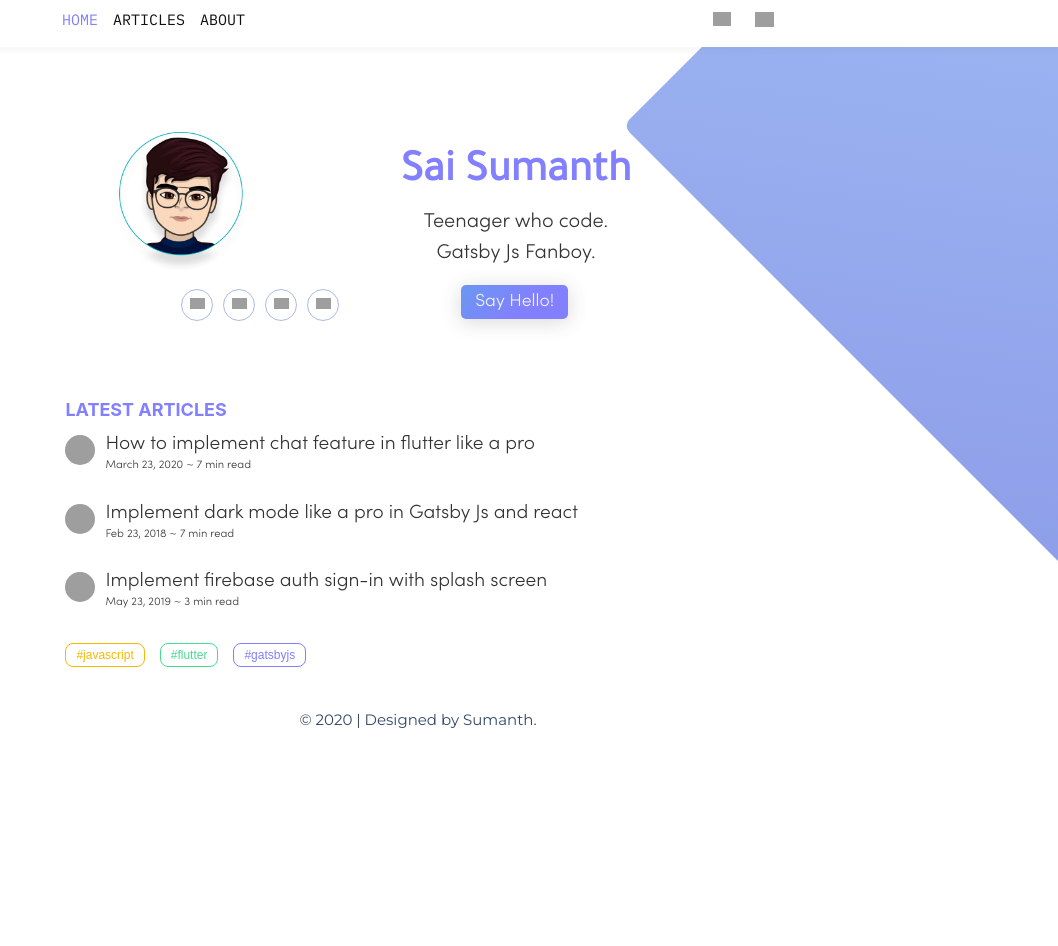
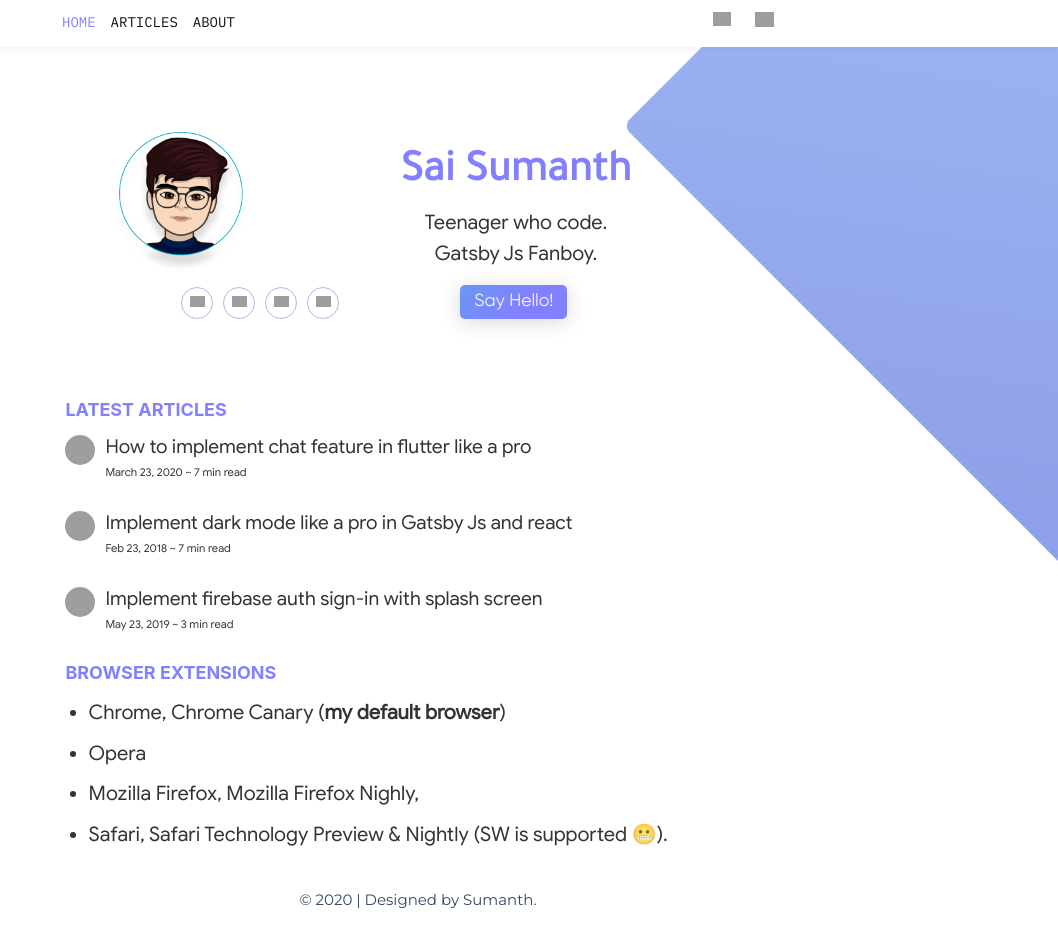
Before and after one commit to Sai7xp/personal-site, a Gatsby site: page / in a window 1280 px wide. Shown: the whole page, without its empty margins (222-1280 px from the left). Before the commit the page ends 800 px from the top, so only its background shows below. Built offline with nearby package versions, Linux system fonts and the light colour scheme; Gatsby itself is replaced by a stand-in of ours; some packages are replaced by stand-ins of ours; grey boxes are pictures that could not be loaded.

Commit message:
font changes

```diff
--- a/src/components/aboutme.js
+++ b/src/components/aboutme.js
@@ -5,7 +5,7 @@ import svg1 from "../images/site-icon.png"
 import svg from "../images/SVG/2.svg"
 import SEO from "../components/seo"
 const AboutDesc = styled.h2`
-  font-family: "Quicksand", sans-serif;
+  /* font-family: "Quicksand", sans-serif; */
   font-weight: 300;
   line-height: 1.45;
   max-width: 560px;
--- a/src/components/articlesList.js
+++ b/src/components/articlesList.js
@@ -13,8 +13,7 @@ const articlesList = () => {
           color: `#444452`,
           color: `var(--theme)`,
           fontSize: `18px`,
-          textTransform:`uppercase`
-
+          textTransform: `uppercase`,
         }}
       >
         <span>Latest Articles</span>
@@ -44,11 +43,11 @@ const articlesList = () => {
           style={{
             // display:`inline`
             margin: `0`,
-            lineHeight: `1.0`,
+            lineHeight: `1.2`,
             fontSize: `1.2rem`,
           }}
         >
-          How to implement chat feature in flutter like a pro  <br />{" "}
+          How to implement chat feature in flutter like a pro <br />{" "}
           <small
             style={{
               // textAlign:`center`,
@@ -87,7 +86,7 @@ const articlesList = () => {
           style={{
             // display:`inline`
             margin: `0`,
-            lineHeight: `1.0`,
+            lineHeight: `1.2`,
             fontSize: `1.2rem`,
           }}
         >
@@ -130,7 +129,7 @@ const articlesList = () => {
           style={{
             // display:`inline`
             margin: `0`,
-            lineHeight: `1.0`,
+            lineHeight: `1.2`,
             fontSize: `1.2rem`,
           }}
         >
@@ -149,12 +148,12 @@ const articlesList = () => {
         </p>
       </div>
 
-      <button
+      {/* <button
         style={{
           border: `1px solid #F7B801`,
           borderRadius: `8px`,
           padding: `4px 10px`,
-          // margin:`0 auto`
+          margin:`0 auto`,
 
           fontSize: `12px`,
           backgroundColor: `#FFF7DD`,
@@ -192,7 +191,33 @@ const articlesList = () => {
         }}
       >
         #gatsbyjs
-      </button>
+      </button> */}
+
+      <h4
+        className=".article-head"
+        style={{
+          fontFamily: `"Inter", sans-serif`,
+          margin: `0`,
+          display: `flex`,
+          marginBottom: `15px`,
+          color: `#444452`,
+          color: `var(--theme)`,
+          fontSize: `18px`,
+          textTransform: `uppercase`,
+        }}
+      >
+        <span>Browser Extensions</span>
+      </h4>
+      <ul>
+        <li>
+          Chrome, Chrome Canary (<strong>my default browser</strong>)
+        </li>
+        <li>Opera</li>
+        <li>Mozilla Firefox, Mozilla Firefox Nighly,</li>
+        <li>
+          Safari, Safari Technology Preview &amp; Nightly (SW is supported 😬).
+        </li>
+      </ul>
     </div>
   )
 }
--- a/src/components/header.js
+++ b/src/components/header.js
@@ -7,9 +7,10 @@ import scrollTo from "gatsby-plugin-smoothscroll"
 import AniLink from "gatsby-plugin-transition-link/AniLink"
 const HeaderLink = styled(Link)`
   color: #111111;
-  font-size: 15px;
+  font-size: 14px;
   margin-right: 15px;
   font-family: "IBM Plex Mono", monospace;
+  /* font-family: "sans", sans-serif; */
   text-transform: uppercase;
   font-weight: 400;
   text-decoration: none;
--- a/src/styles/global.css
+++ b/src/styles/global.css
@@ -9,10 +9,10 @@
 }
 
 @font-face {
-  font-family: "Apercu";
+  font-family: "Sans";
   font-style: normal;
   font-weight: 300;
-  src: url(../styles/fonts/Apercu_Light.otf);
+  src: url(../styles/fonts/GoogleSans-Regular.ttf);
 }
 @font-face {
   font-family: "sofia";
@@ -57,28 +57,9 @@ body {
   background-color: var(--bg);
   background-color: #ffffff;
   transition: 0.2s ease-out;
-  font-family: "sofia", sans-serif !important;
-  /* font-family: "Quicksand", sans-serif !important; */
+  font-family: "sans", sans-serif !important;
   font-size: 1.25rem;
 }
-
-/* .mai { */
-/* overflow: hidden; */
-/* max-width: 44em; */
-/* background-color: #f8f8f8; */
-/* background-color: #ffffff; */
-/* margin: 0 auto; */
-/* justify-content: center; */
-/* align-content: center; */
-/* align-items: center; */
-/* padding: 0 2.4em; */
-/* margin-left: auto; */
-/* margin-right: auto; */
-/* max-width: 678px; */
-/* margin-top: 72px; */
-/* padding: 2.175rem 1.0875rem; */
-/* padding-top: 0px; */
-/* } */
 
 .social-cont {
   display: flex;
@@ -88,7 +69,6 @@ body {
 .circle-cont {
   height: 32px;
   width: 32px;
-  /* background-color: #bbb; */
   border: 1px solid rgb(172, 186, 230);
   border-radius: 50%;
   display: inline-block;
--- a/src/styles/header.css
+++ b/src/styles/header.css
@@ -4,6 +4,7 @@
   border-radius: 5px;
   margin-right: 10px;
   float: right;
+  font-family: "Gilroy",sans-serif;
   padding: 1.8px 14px;
   box-shadow: 0 3px 20px rgba(66, 66, 66, 0.2);
   /* color:rgb(121, 150, 245) ; */
--- a/src/template/single-post.css
+++ b/src/template/single-post.css
@@ -4,9 +4,9 @@ h3,
 h4,
 h5,
 h6 {
-  font-family: "sofia", sans-serif;
+  font-family: "sans", sans-serif;
   margin-bottom: 12px;
-  font-size: 500;
+  font-weight: 500;
   font-size: 1em;
   color:var(--theme);
 }
@@ -18,11 +18,12 @@ body {
 
 p {
   line-height: 1.5em;
-  font-size: 18px;
+  font-size: 16px;
   color: var(--textNormal);
-  color: #444452;
-  color: #383838;
-  color: #24292e;
+  /* color: #444452; */
+  /* color: #383838; */
+  /* color: #24292e; */
+  color: #3c4043;
   /* color: var(--secondaryText); */
   transition: "color 0.2s ease-out, background 0.2s ease-out";
   /* font-family: "Gilroy",sans-serif; */
@@ -32,7 +33,7 @@ h1 {
   font-size: 1.4em;
   /* line-height: 1.125em; */
   color: var(--h1);
-  color: #383838;
+  color: #3c4043;
 }
 
 h2,
@@ -55,7 +56,7 @@ li {
 @media only screen and (max-width: 700px) {
   p,
   li {
-    font-size: 18px;
+    font-size: 16px;
   }
 }
 @media only screen and (max-width: 600px) {
--- a/src/template/single-post.js
+++ b/src/template/single-post.js
@@ -34,8 +34,7 @@ class BlogPostTemplate extends React.Component {
             style={{
               // color:`var(--theme)`,
               marginBottom: `4px`,
-
-
+              // fontFamily: `"SAns",sans-serif`,
             }}
           >
             {post.frontmatter.title}
@@ -58,6 +57,7 @@ class BlogPostTemplate extends React.Component {
               // textAlign:`center`,
               color: `var(--textNormal)`,
               color: `#90a4ae`,
+              // color: `#6f6f6f`,
               fontSize: `0.84rem`,
             }}
           >
```
Also changed, not shown: src/pages/blog.js (+8 -13 lines), src/styles/fonts/GoogleSans-Medium.ttf (added), src/styles/fonts/GoogleSans-Regular.ttf (added).
